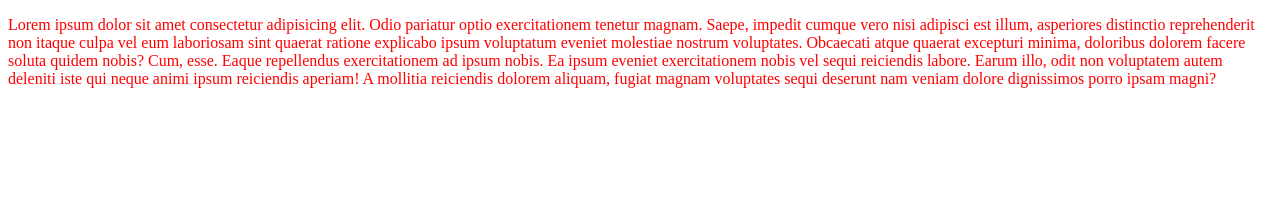
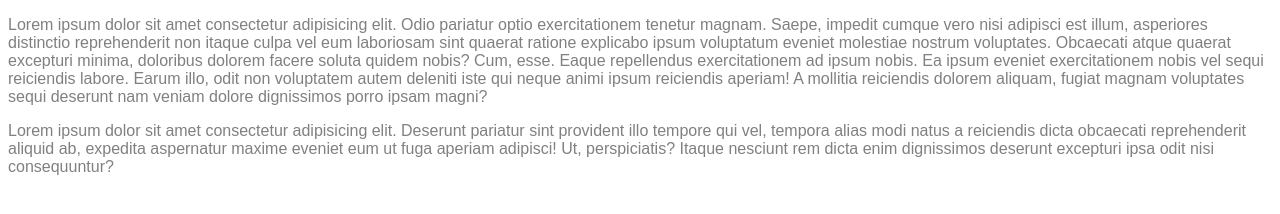
Before and after one commit to petro-p/lunesdemierda, a plain HTML site: page index.html in a window 1280 px wide. Drawn offline with Linux system fonts and the light colour scheme.

Commit message:
Cambios de estilo y parrafo nuevo

```diff
--- a/index.html
+++ b/index.html
@@ -9,5 +9,6 @@
 </head>
 <body>
     <p>Lorem ipsum dolor sit amet consectetur adipisicing elit. Odio pariatur optio exercitationem tenetur magnam. Saepe, impedit cumque vero nisi adipisci est illum, asperiores distinctio reprehenderit non itaque culpa vel eum laboriosam sint quaerat ratione explicabo ipsum voluptatum eveniet molestiae nostrum voluptates. Obcaecati atque quaerat excepturi minima, doloribus dolorem facere soluta quidem nobis? Cum, esse. Eaque repellendus exercitationem ad ipsum nobis. Ea ipsum eveniet exercitationem nobis vel sequi reiciendis labore. Earum illo, odit non voluptatem autem deleniti iste qui neque animi ipsum reiciendis aperiam! A mollitia reiciendis dolorem aliquam, fugiat magnam voluptates sequi deserunt nam veniam dolore dignissimos porro ipsam magni?</p>
+    <p>Lorem ipsum dolor sit amet consectetur adipisicing elit. Deserunt pariatur sint provident illo tempore qui vel, tempora alias modi natus a reiciendis dicta obcaecati reprehenderit aliquid ab, expedita aspernatur maxime eveniet eum ut fuga aperiam adipisci! Ut, perspiciatis? Itaque nesciunt rem dicta enim dignissimos deserunt excepturi ipsa odit nisi consequuntur?</p>
 </body>
 </html>
--- a/style.css
+++ b/style.css
@@ -1,3 +1,4 @@
 p {
-    color: red;
+    color: grey;
+    font-family: Arial, Helvetica, sans-serif;
 }
```
